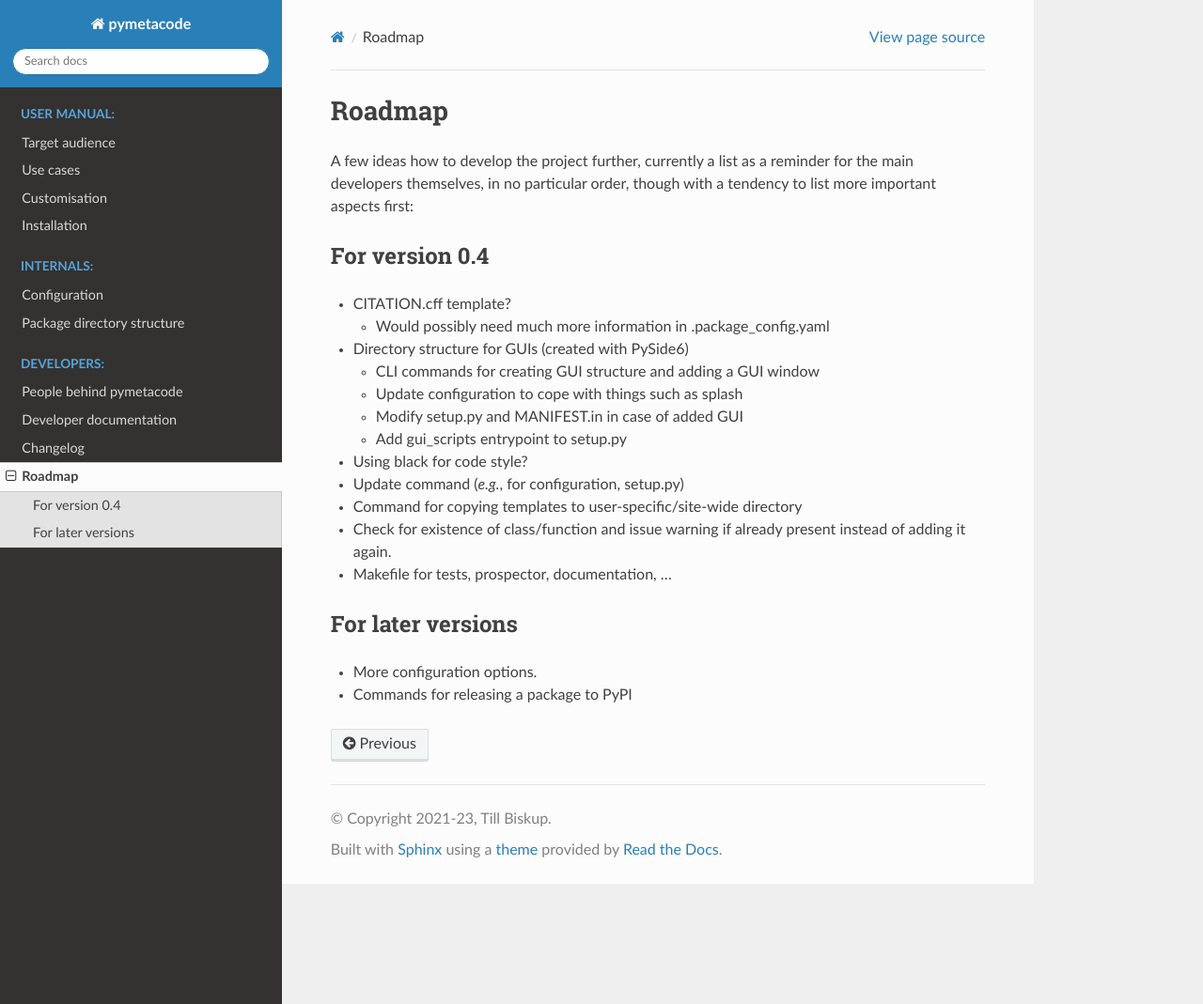
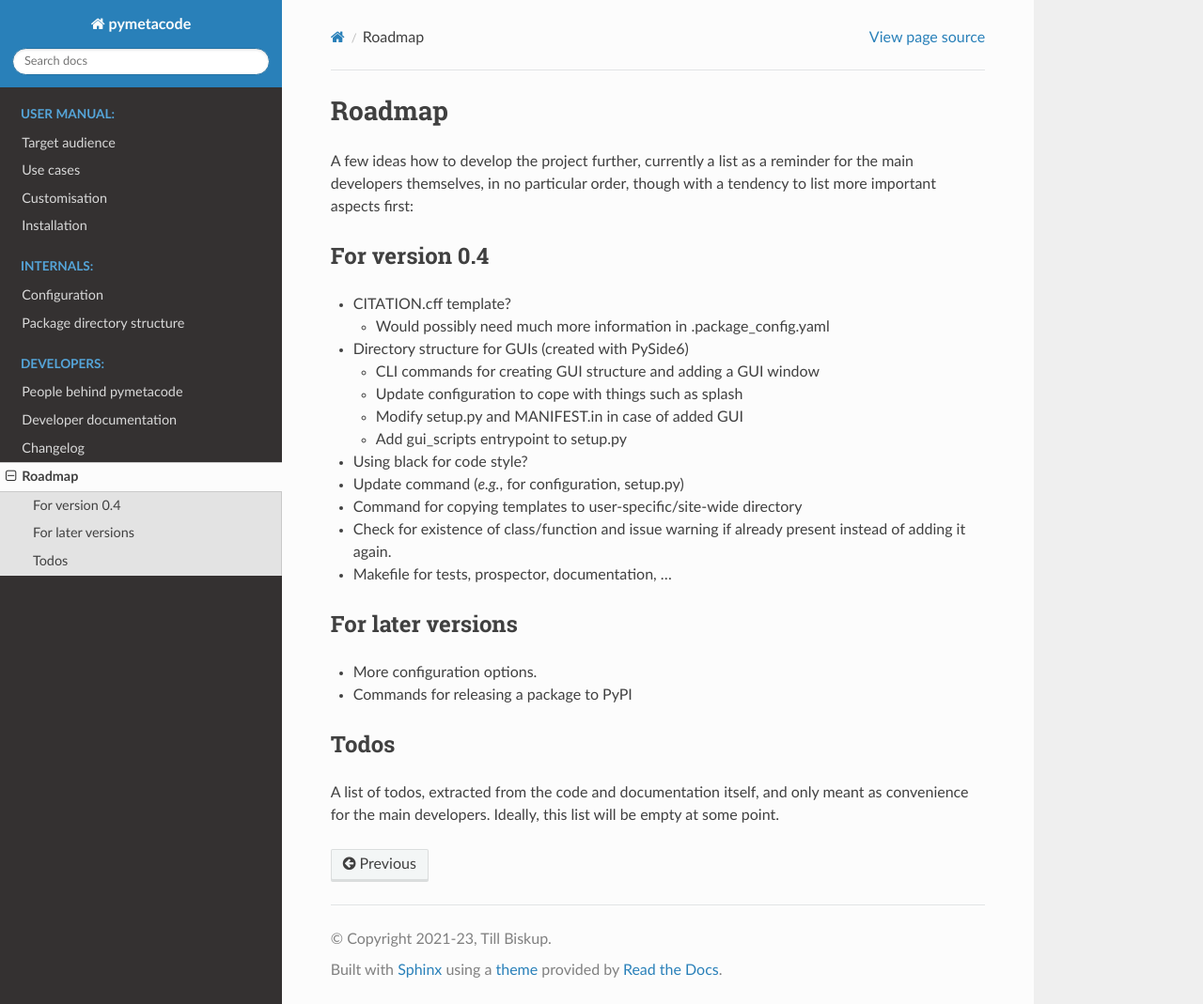
Before and after one commit to tillbiskup/pymetacode, a Sphinx documentation site: the page built from docs/roadmap.rst, in a window 1280 px wide and 1069 px high. Shown: the whole window at 94% size. Built offline with Sphinx 7.4.7 and the Read the Docs theme 2.0.0, drawn with Linux system fonts in a browser that asks for light colours; pages that are not in the unit, such as notebooks, are missing from menus.

Commit message:
Add todo list to roadmap

```diff
--- a/docs/conf.py
+++ b/docs/conf.py
@@ -72,6 +72,10 @@ exclude_patterns = ['_build', 'Thumbs.db', '.DS_Store']
 
 # The name of the Pygments (syntax highlighting) style to use.
 pygments_style = 'sphinx'
+
+# Show or hide todo and todolist directives in output
+todo_include_todos = True
+todo_link_only = True
 
 # Autodoc configuration
 autodoc_default_options = {
--- a/docs/roadmap.rst
+++ b/docs/roadmap.rst
@@ -36,3 +36,11 @@ For later versions
 * More configuration options.
 
 * Commands for releasing a package to PyPI
+
+
+Todos
+=====
+
+A list of todos, extracted from the code and documentation itself, and only meant as convenience for the main developers. Ideally, this list will be empty at some point.
+
+.. todolist::
```
